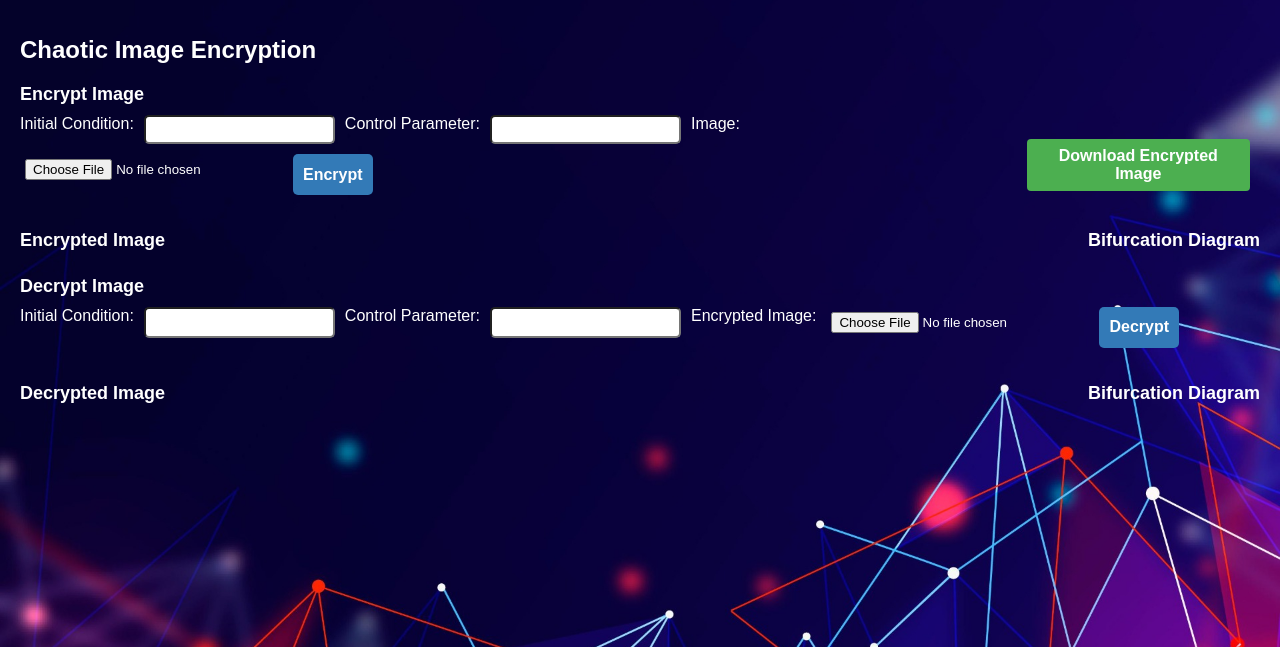
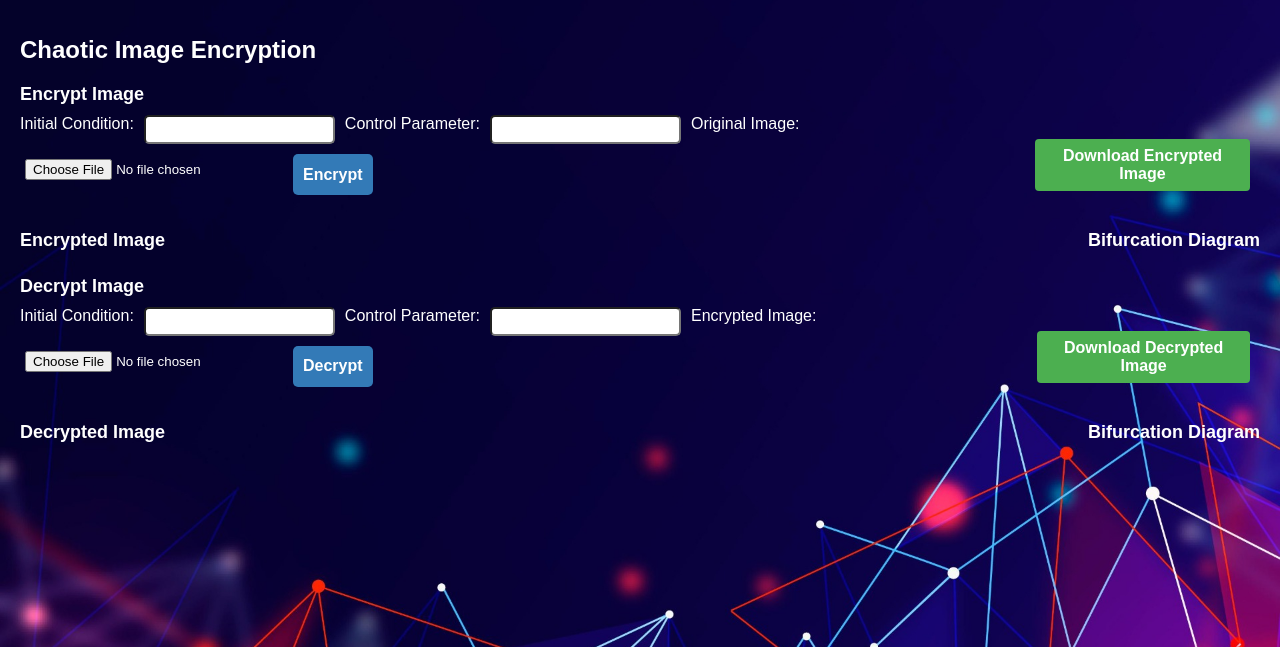
Before and after one commit to kunal9922/EncryptionAndDecryptionUsingChaoticKeySequence, a Flask app: page / in a window 1280 px wide. Shown: the top 647 px of the page. Run offline with Flask 3, Linux system fonts and the light colour scheme.

Commit message:
feat: Download button for decrypted image

```diff
--- a/app.py
+++ b/app.py
@@ -67,7 +67,7 @@
                     decImg[y, x, chnl] = enimg[y, x, chnl] ^ keysList[z]
                 z += 1
         #saving the encrypted image
-        decrypted_image_path = r"./static/images/decrypted.jpg"
+        decrypted_image_path = r"./static/images/decrypted_image.jpg"
         # Save the encrypted image
         cv2.imwrite(decrypted_image_path, decImg)
 
@@ -211,10 +211,23 @@
 # Download encrypted image route
 @app.route("/download_encrypted", methods=["GET"])
 def download_encrypted():
-    encrypted_image_path = r"./static/images/encrypted.jpg"
+    encrypted_image_path = r"./static/images/encrypted_image.jpg"
     filename = "encrypted_image.jpg"
     try:
         return send_from_directory(os.path.dirname(encrypted_image_path), filename, as_attachment=True, mimetype="image/jpeg")
+    except FileNotFoundError:
+        abort(404)  # Return a 404 error if the file is not found
+    except Exception as e:
+        print(f"Error while sending the encrypted image: {e}")
+        abort(500)  # Return a 500 error for any other unexpected errors
+
+# Download decrypted image route
+@app.route("/download_decrypted", methods=["GET"])
+def download_decrypted():
+    decrypted_image_path = r"./static/images/decrypted_image.jpg"
+    filename = "decrypted_image.jpg"
+    try:
+        return send_from_directory(os.path.dirname(decrypted_image_path), filename, as_attachment=True, mimetype="image/jpeg")
     except FileNotFoundError:
         abort(404)  # Return a 404 error if the file is not found
     except Exception as e:
--- a/static/css/styles.css
+++ b/static/css/styles.css
@@ -82,6 +82,10 @@
 .encrypt-form {
   margin-right: 10px;
 }
+/* Add spacing between the buttons */
+.decrypt-form {
+  margin-right: 10px;
+}
 
   .bifurcation{
     padding: 5px 10px;
--- a/static/js/script.js
+++ b/static/js/script.js
@@ -130,4 +130,38 @@
 
     reader.readAsDataURL(encryptedImageFile);
   });
+  // Get the download button element
+  const downloadButtonDe = document.getElementById("downloadDecrypted");
+
+  // Add an event listener to the download button
+  downloadButtonDe.addEventListener("click", async function () {
+    try {
+      // Fetch the encrypted image file from the server
+      const downloadResponse = await fetch("/download_decrypted");
+      const blob = await downloadResponse.blob();
+
+      // Create a URL for the blob data
+      const url = URL.createObjectURL(blob);
+
+      // Create an anchor element with the encrypted image URL
+      const downloadLink = document.createElement("a");
+      downloadLink.href = url;
+      downloadLink.download = "decrypted_image.jpg"; // Set the filename for download
+      downloadLink.style.display = "none";
+
+      // Append the download link to the document body
+      document.body.appendChild(downloadLink);
+
+      // Click the download link to trigger the download
+      downloadLink.click();
+
+      // Remove the download link from the document body
+      document.body.removeChild(downloadLink);
+
+      // Revoke the object URL to free up resources
+      URL.revokeObjectURL(url);
+    } catch (error) {
+      console.error(error);
+    }
+  });
 });
--- a/templates/index.html
+++ b/templates/index.html
@@ -16,7 +16,7 @@
         <label for="controlPara">Control Parameter:</label>
         <input type="text" id="controlPara" required><br>
 
-        <label for="image">Image:</label>
+        <label for="image">Original Image:</label>
         <input type="file" id="image" required accept="image/*"><br>
 
         <input type="submit" value="Encrypt" class = "custom-button">
@@ -36,7 +36,8 @@
     </div>
 
     <h2>Decrypt Image</h2>
-    <form id="decryptForm">
+    <div class = "form-container">
+        <form id="decryptForm" class="decrypt-form">
             <label for="decryptInitCond">Initial Condition:</label>
             <input type="text" id="decryptInitCond" required><br>
 
@@ -48,7 +49,9 @@
 
             <input type="submit" value="Decrypt" class="custom-button">
         </form>
-
+        <!-- Add the download button -->
+        <button id="downloadDecrypted" class="custom-button">Download Decrypted Image</button>
+    </div>
     <div id="headingContainer">
         <h2>Decrypted Image</h2>
         <h2>Bifurcation Diagram</h2>
```
Also changed, not shown: static/images/decrypted_image.jpg (added). Lines whose indentation alone changed are shown as unchanged.
